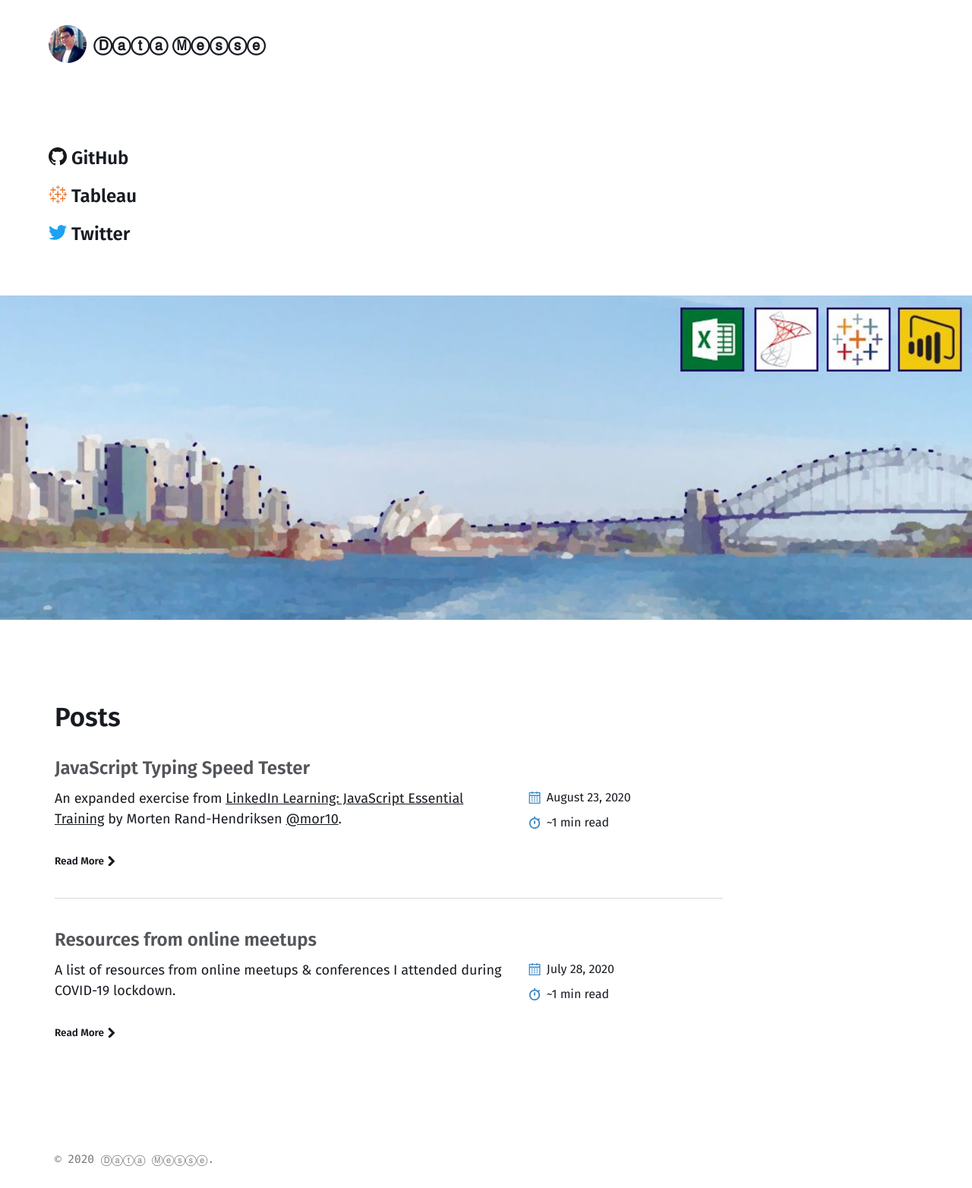
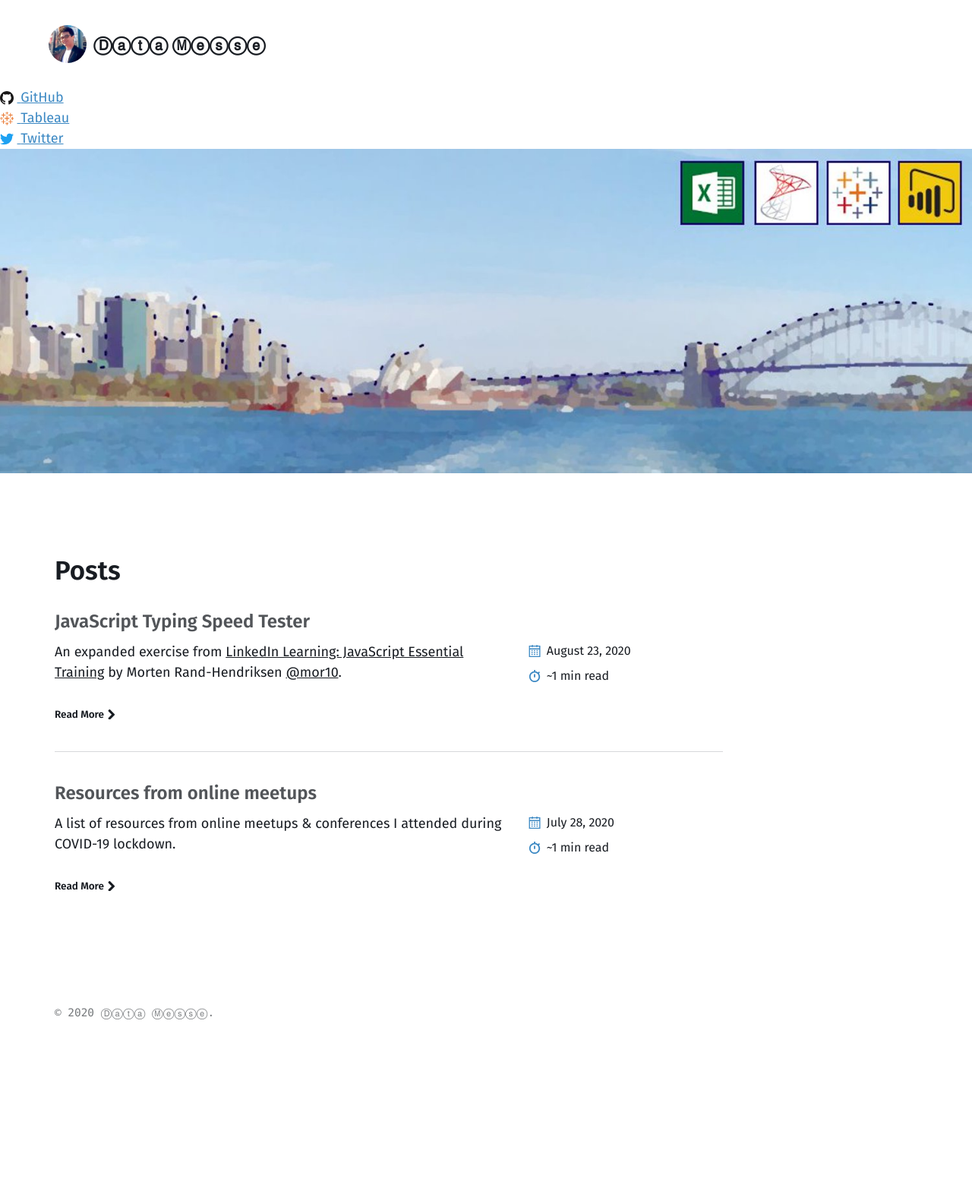
Before and after one commit to datamesse/blog, a Jekyll site: the page built from index.md, in a window 1280 px wide. Shown: the whole page at 76% size. Built offline with Jekyll 4.4.1, drawn with Linux system fonts in a browser that asks for light colours; after the commit the page ends 1371 px from its top, so only the background shows below that.

Commit message:
Update masthead.html

```diff
--- a/_includes/masthead.html
+++ b/_includes/masthead.html
@@ -12,7 +12,6 @@
           <a href="{{ '/' | relative_url }}">
             {% if site.logo %}<img src="{{ site_logo }}" alt="" class="site-logo">{% endif %}
             <span>{{ site.title | escape }}</span>
-            <span>{% include contact-list.html %}</span>
           </a>
         </h1>
       {% else %}
@@ -25,4 +24,5 @@
       {% endif %}
     </div>
   </div>
+  <span>{% include contact-list.html %}</span>
 </header>
```
